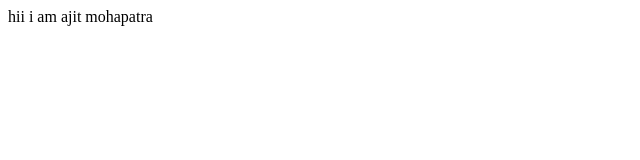
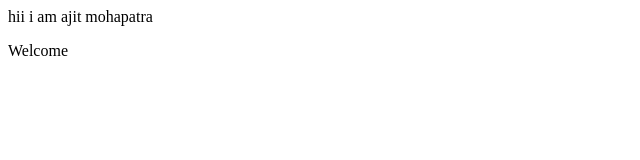
Before and after one commit to ajitmohapatrapapuni/flappy_bird, a plain HTML site: page index.html in a window 1280 px wide. Shown: the full height of the page, 0-640 px from the left. Drawn offline with Linux system fonts and the light colour scheme.

Commit message:
add heading

```diff
--- a/index.html
+++ b/index.html
@@ -1 +1,2 @@
 <p>hii i am ajit mohapatra</p>
+<h>Welcome</h>
```
